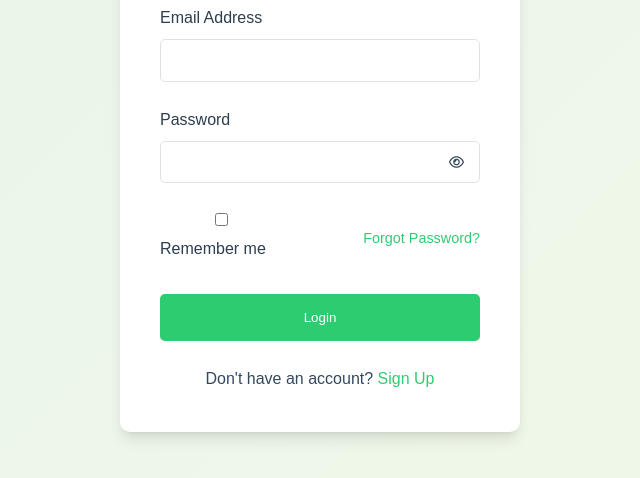
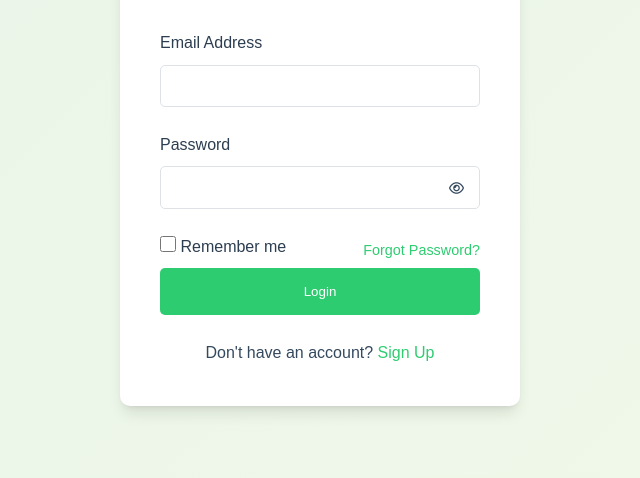
Before and after one commit to Doreen-Onyango/zingiratech, a plain HTML site: page frontend/login.html in a window 1280 px wide. Shown: the part 280-758 px from the top of the page, without its empty margins (320-960 px from the left). Drawn offline with Linux system fonts and the light colour scheme.

Commit message:
style: align the remember me and checkbox

```diff
--- a/frontend/css/auth.css
+++ b/frontend/css/auth.css
@@ -87,13 +87,14 @@
     display: flex;
     justify-content: space-between;
     align-items: center;
-    margin-bottom: 1.5rem;
+    margin-top: 10px;
 }
 
-.remember-me {
-    display: flex;
-    align-items: center;
-    gap: 0.5rem;
+.remember-me input[type="checkbox"] {
+    width: 16px; /* Set checkbox size */
+    height: 16px; /* Set checkbox size */
+    cursor: pointer; /* Add pointer cursor for the checkbox */
+    accent-color: #007BFF; /* Set custom checkbox color for modern browsers */
 }
 
 .forgot-password {
```
